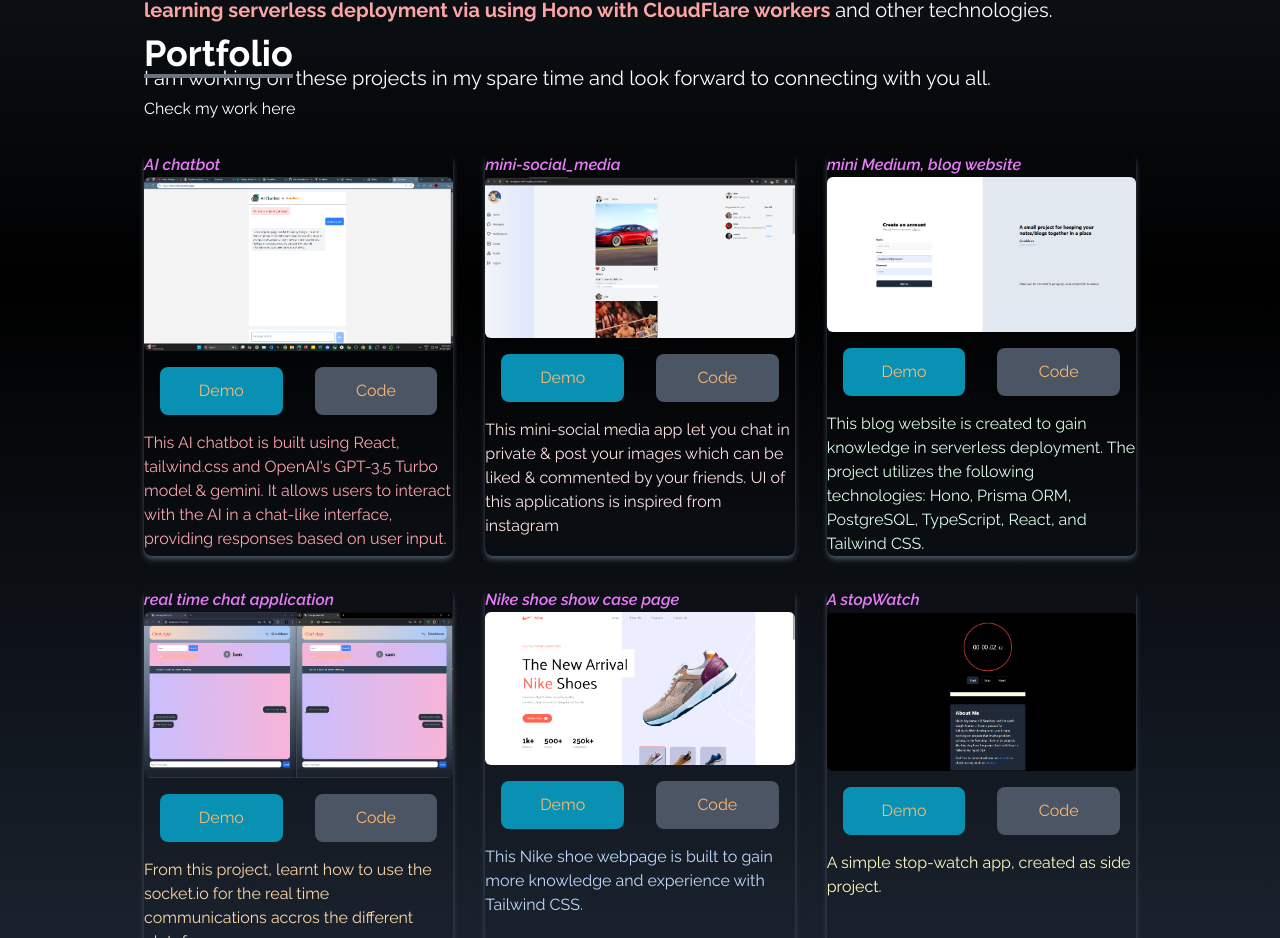
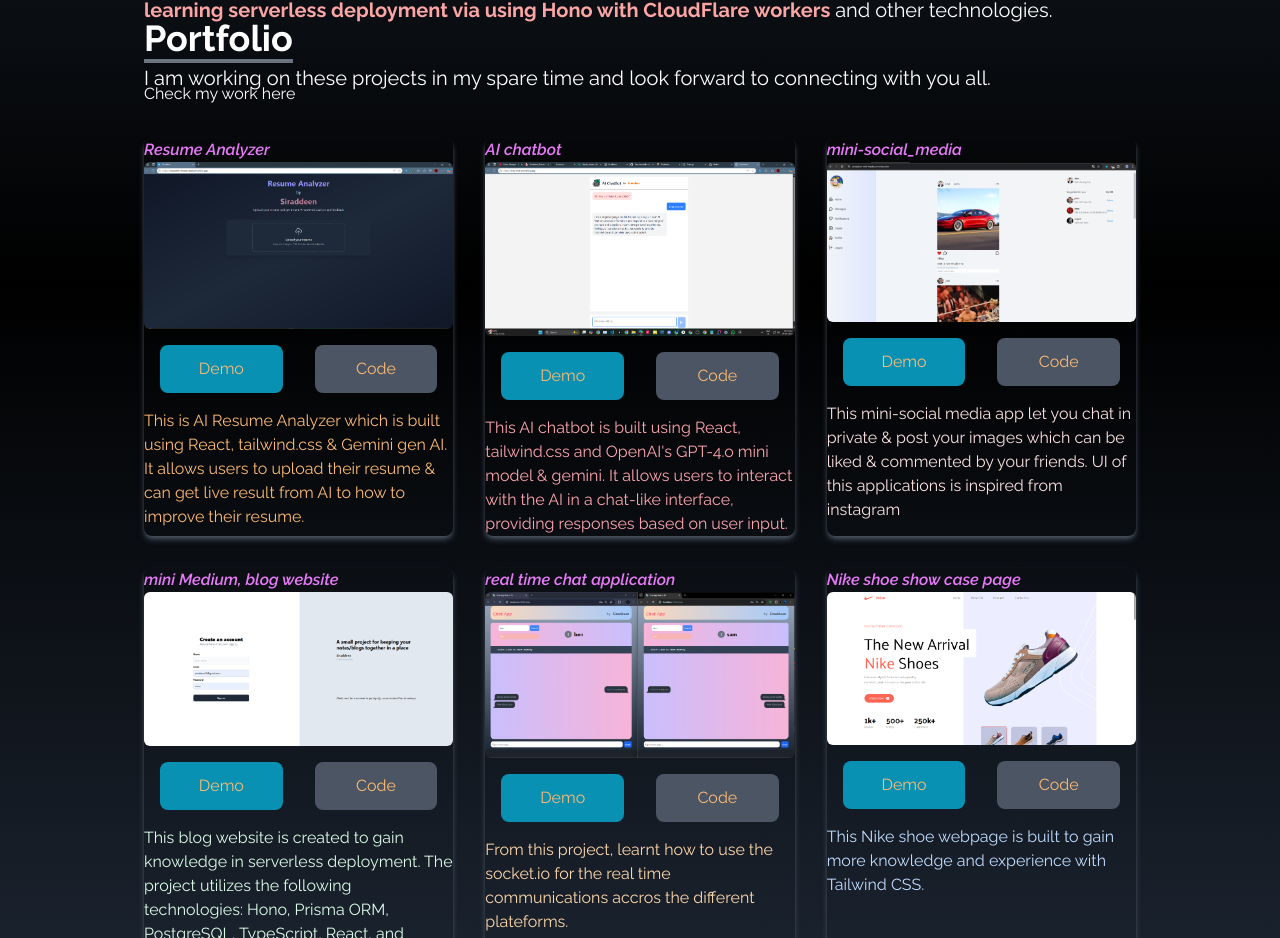
Before and after one commit to Siraddeen/my-Portfolio, a React (Vite) app: page / in a window 1280 px wide. Shown: the part 1314-2252 px from the top of the page. Built offline with nearby package versions, Linux system fonts and the light colour scheme.

Commit message:
added analyzer

```diff
--- a/src/components/Portfolio.jsx
+++ b/src/components/Portfolio.jsx
@@ -7,21 +7,32 @@ import nike_shoe from "../assets/portfolio/nike_shoe.png";
 import social_media from "../assets/portfolio/social-media.png";
 import chat_app from "../assets/portfolio/chat_application.png";
 import ai_bot from "../assets/portfolio/AI-chatbot.png";
+import resume_analyser from "../assets/portfolio/Resume-Analyzer.png";
 
 export const Portfolio = () => {
   const portfolios = [
     {
       id: 1,
+      name: "Resume Analyzer",
+      src: resume_analyser,
+      demoLink: "https://siraddeen-resume-analyzer.netlify.app/",
+      codeLink: "https://github.com/Siraddeen/Resume-Analyzer",
+      details:
+        "This is AI Resume Analyzer which is built using React, tailwind.css & Gemini gen AI. It allows users to upload their resume & can get live result from AI to how to improve their resume.",
+      detailColor: "text-orange-300",
+    },
+    {
+      id: 2,
       name: "AI chatbot",
       src: ai_bot,
       demoLink: "https://siraj-chat-bot.netlify.app/",
       codeLink: "https://github.com/Siraddeen/AI-chatBot",
       details:
-        "This AI chatbot is built using React, tailwind.css and OpenAI's GPT-3.5 Turbo model & gemini. It allows users to interact with the AI in a chat-like interface, providing responses based on user input.",
+        "This AI chatbot is built using React, tailwind.css and OpenAI's GPT-4.o mini model & gemini. It allows users to interact with the AI in a chat-like interface, providing responses based on user input.",
       detailColor: "text-rose-300",
     },
     {
-      id: 2,
+      id: 3,
       name: "mini-social_media",
       src: social_media,
       demoLink: "https://siraddeen-mini-media.onrender.com/",
@@ -31,7 +42,7 @@ export const Portfolio = () => {
       detailColor: "text-red-100",
     },
     {
-      id: 3,
+      id: 4,
       name: "mini Medium, blog website",
       src: blog_app,
       demoLink: "https://blog-project-ten-hazel.vercel.app/signup",
@@ -41,7 +52,7 @@ export const Portfolio = () => {
       detailColor: "text-green-100",
     },
     {
-      id: 4,
+      id: 5,
       name: "real time chat application",
       src: chat_app,
       demoLink: "https://sir-chatx.onrender.com/",
@@ -51,7 +62,7 @@ export const Portfolio = () => {
       detailColor: "text-orange-200",
     },
     {
-      id: 5,
+      id: 6,
       name: "Nike shoe show case page",
       src: nike_shoe,
       demoLink: "https://nike-shoe-project2.netlify.app/",
@@ -61,7 +72,7 @@ export const Portfolio = () => {
       detailColor: "text-blue-200",
     },
     {
-      id: 6,
+      id: 7,
       name: "A stopWatch",
       src: stopwatch,
       demoLink: "https://stop-watch-project1.netlify.app/",
@@ -70,7 +81,7 @@ export const Portfolio = () => {
       detailColor: "text-yellow-100",
     },
     {
-      id: 7,
+      id: 8,
       name: " A KanbanBoard to drag & drop",
       src: drag_KanbanBoard,
       demoLink: "https://kanbanboard-drag.netlify.app/",
```
Also changed, not shown: src/assets/portfolio/Resume-Analyzer.png (added), 1 other file (tests, documents, lock files or other folders).
